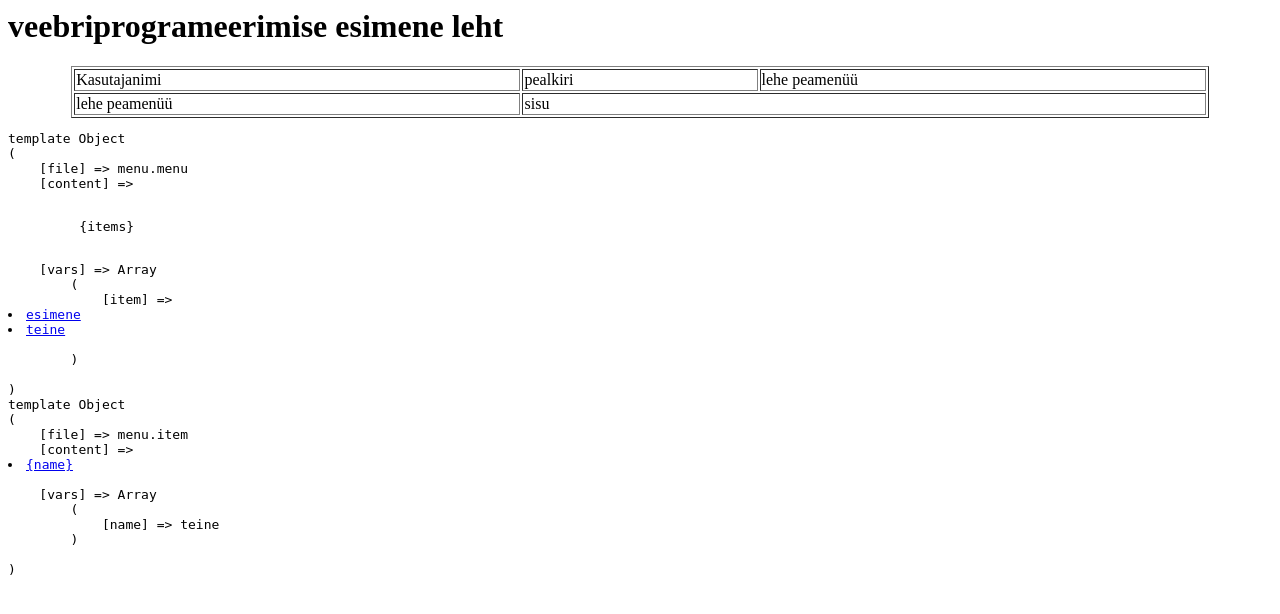
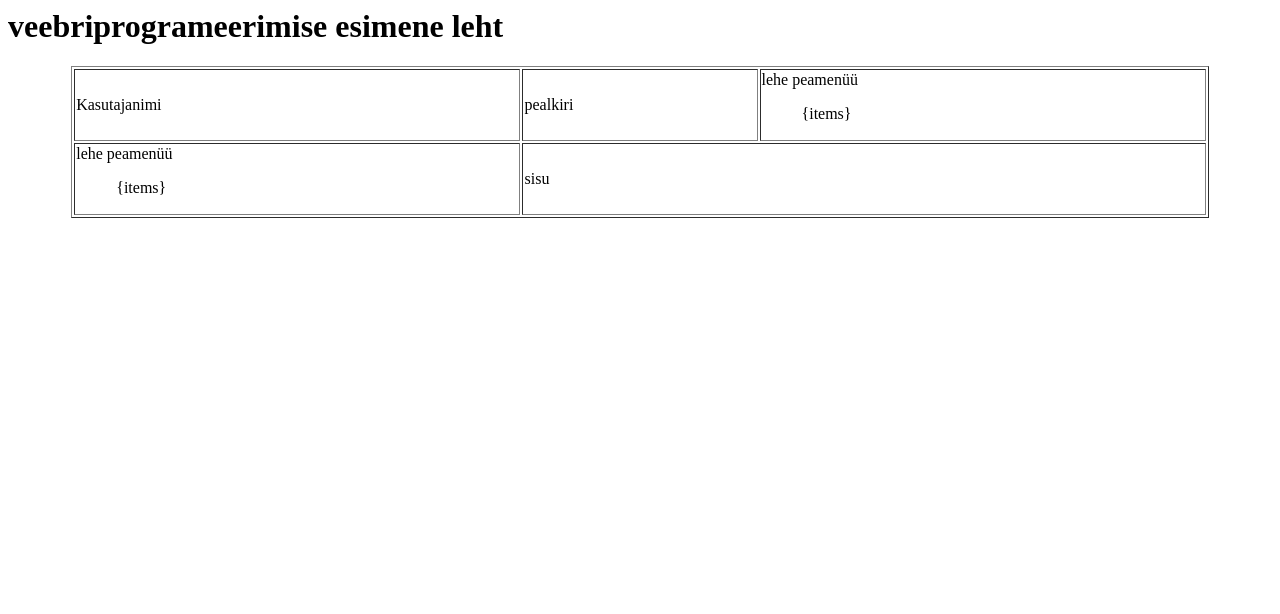
Before and after one commit to monicalaud/web, a PHP site: page / in a window 1280 px wide. Shown: the top 614 px of the page. Run offline with PHP 8.4, Linux system fonts and the light colour scheme.

Commit message:
tehtud muunatus et menüü õigess ekohta ilmuks

```diff
--- a/index.php
+++ b/index.php
@@ -16,11 +16,13 @@ $main_tmpl->set('user', 'Kasutajanimi');
 $main_tmpl->set('title', 'pealkiri');
 $main_tmpl->set('lang-bar', 'keeleriba');
 $main_tmpl->set('menu', 'lehe peamenüü');
+//kutsume menüü tööle
+require_once 'menu.php';
 $main_tmpl->set('content', 'sisu');
 
 //kontrollime antud objekti sisu
 
 $main_tmpl->set('site_title', 'Veebiprogrammeerimise kursus');
 echo $main_tmpl->parse();
-require_once 'menu.php';
+
 ?>
--- a/menu.php
+++ b/menu.php
@@ -15,8 +15,6 @@ $item->set('name', 'teine');
 $menu->add('item', $item->parse());
 
 //kontrollime objekti sisu
-echo '<pre>';
-print_r($menu);
-print_r($item);
-echo '<pre>';
+//kui soovime asendada siis set funktsioon add asemel, add paneks kõik uuendused otsa
+$main_tmpl->add('menu', $menu->parse());
 ?>
```
